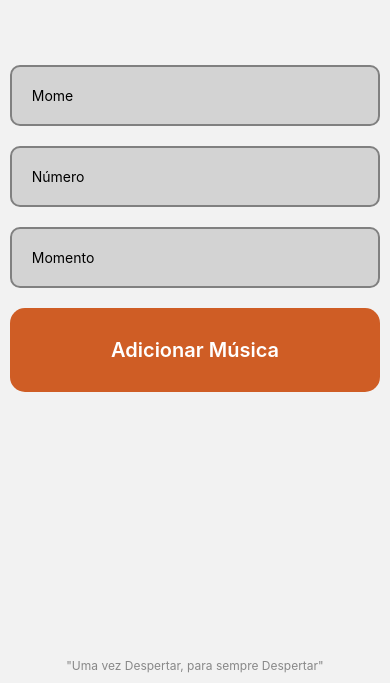
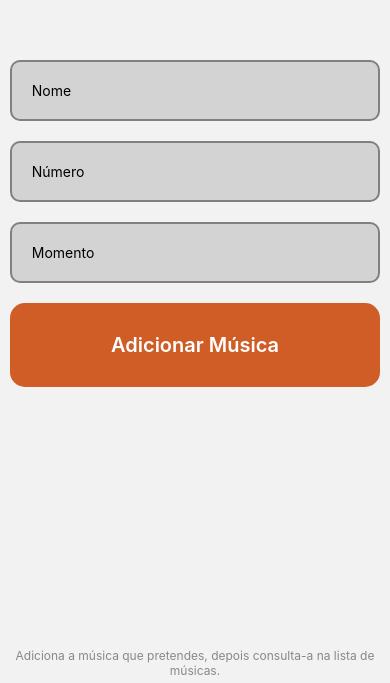
Before and after one commit to castralho/Program-Genarator, a React Native app: screen /AddSong in a window 390 px wide. Shown: the part 161-844 px from the top of the page. Built offline with nearby package versions, Linux system fonts and the light colour scheme.

Commit message:
atualização footerText

```diff
--- a/screens/AddSongScreen.js
+++ b/screens/AddSongScreen.js
@@ -1,12 +1,21 @@
-import React, { useState } from 'react';
-import { SafeAreaView, View, Text, TouchableOpacity, StyleSheet, TextInput, StatusBar, Button } from 'react-native';
-import AsyncStorage from '@react-native-async-storage/async-storage';
-import RadioGroup from 'react-native-radio-buttons-group';
+import React, { useState } from "react";
+import {
+  SafeAreaView,
+  View,
+  Text,
+  TouchableOpacity,
+  StyleSheet,
+  TextInput,
+  StatusBar,
+  Button,
+} from "react-native";
+import AsyncStorage from "@react-native-async-storage/async-storage";
+import RadioGroup from "react-native-radio-buttons-group";
 
 const AddSongScreen = ({ navigation }) => {
-    const [newSongName, setNewSongName] = useState('');
-    const [newSongNumber, setNewSongNumber] = useState('');
-    const [newSongMoment, setNewSongMoment] = useState('');
+  const [newSongName, setNewSongName] = useState("");
+  const [newSongNumber, setNewSongNumber] = useState("");
+  const [newSongMoment, setNewSongMoment] = useState("");
 
   const addSong = async () => {
     if (newSongName && newSongNumber && newSongMoment) {
@@ -16,17 +25,19 @@ const AddSongScreen = ({ navigation }) => {
         moment: newSongMoment,
       };
 
-          const storedSongs = await AsyncStorage.getItem('songs');
+      const storedSongs = await AsyncStorage.getItem("songs");
       const songs = storedSongs ? JSON.parse(storedSongs) : [];
       const updatedSongs = [...songs, newSong];
 
-          await AsyncStorage.setItem('songs', JSON.stringify(updatedSongs));
-      setNewSongName('');
-      setNewSongNumber('');
-      setNewSongMoment('');
-      alert('Quero ver se vais saber tocar esta... Música adicionada!');
+      await AsyncStorage.setItem("songs", JSON.stringify(updatedSongs));
+      setNewSongName("");
+      setNewSongNumber("");
+      setNewSongMoment("");
+      alert("Quero ver se sabes esta de cor... Música adicionada!");
     } else {
-      alert('Deixa de ser burro, e preenche todos os campos... Nem venhas dizer que não viste!');
+      alert(
+        "Deixa de ser burro, e preenche todos os campos... Nem venhas dizer que não viste!"
+      );
     }
   };
 
@@ -34,7 +45,7 @@ const AddSongScreen = ({ navigation }) => {
     <SafeAreaView style={styles.safeArea}>
       <View style={styles.buttonContainer}>
         <TextInput
-          placeholder="Mome"
+          placeholder="Nome"
           value={newSongName}
           onChangeText={setNewSongName}
           style={styles.input}
@@ -56,9 +67,10 @@ const AddSongScreen = ({ navigation }) => {
         <TouchableOpacity style={styles.button} onPress={addSong}>
           <Text style={styles.buttonText}>Adicionar Música</Text>
         </TouchableOpacity>
-
       </View>
-      <Text style={styles.footerText}>"Uma vez Despertar, para sempre Despertar"</Text>
+      <Text style={styles.footerText}>
+        Adiciona a música que pretendes, depois consulta-a na lista de músicas.
+      </Text>
       <StatusBar style="auto" />
     </SafeAreaView>
   );
@@ -67,42 +79,43 @@ const AddSongScreen = ({ navigation }) => {
 const styles = StyleSheet.create({
   safeArea: {
     flex: 1,
-        justifyContent: 'flex-end',  // Posiciona o conteúdo no final do ecrã
-        alignItems: 'center',
+    justifyContent: "flex-end", // Posiciona o conteúdo no final do ecrã
+    alignItems: "center",
     padding: 20,
   },
   buttonContainer: {
     flex: 1,
-        justifyContent: 'center',
-        width: '95%',
+    justifyContent: "center",
+    width: "95%",
   },
   button: {
-        backgroundColor: '#cf5d25',  // Cor de fundo do botão
-        paddingVertical: 30,  // Altura do botão
-        paddingHorizontal: 25,  // Largura interna
-        borderRadius: 15,  // Canto arredondado
-        marginBottom: 40,  // Espaço entre botões
-        alignItems: 'center',  // Centraliza o texto
+    backgroundColor: "#cf5d25", // Cor de fundo do botão
+    paddingVertical: 30, // Altura do botão
+    paddingHorizontal: 25, // Largura interna
+    borderRadius: 15, // Canto arredondado
+    marginBottom: 40, // Espaço entre botões
+    alignItems: "center", // Centraliza o texto
   },
   buttonText: {
-        color: '#FFFFFF',  // Cor do texto
-        fontSize: 20,  // Tamanho do texto
-        fontWeight: '600',  // Peso da fonte
+    color: "#FFFFFF", // Cor do texto
+    fontSize: 20, // Tamanho do texto
+    fontWeight: "600", // Peso da fonte
   },
   input: {
-        backgroundColor: 'lightgrey',
+    backgroundColor: "lightgrey",
     paddingVertical: 20,
-        borderColor: 'grey',
+    borderColor: "grey",
     borderWidth: 2,
     borderRadius: 10,
     marginBottom: 20,
     paddingHorizontal: 20,
-        width: '100%',
+    width: "100%",
   },
   footerText: {
     fontSize: 12,
-        color: '#888',  // Cor mais suave para o texto
-        marginBottom: 10,  // Pequena margem no fundo
+    color: "#888", // Cor mais suave para o texto
+    marginBottom: 5, // Pequena margem no fundo
+    textAlign: "center",
   },
 });
 
--- a/screens/HomeScreen.js
+++ b/screens/HomeScreen.js
@@ -40,7 +40,6 @@ const HomeScreen = ({ navigation }) => {
 
       {/* Texto no fundo do ecrã */}
       <Text style={styles.footerText}>Program Generator by @castralho</Text>
-      <Text style={styles.footerText}>Thought by @maneca</Text>
       <StatusBar style="auto" />
     </SafeAreaView>
   );
```
Lines whose indentation alone changed are shown as unchanged.
